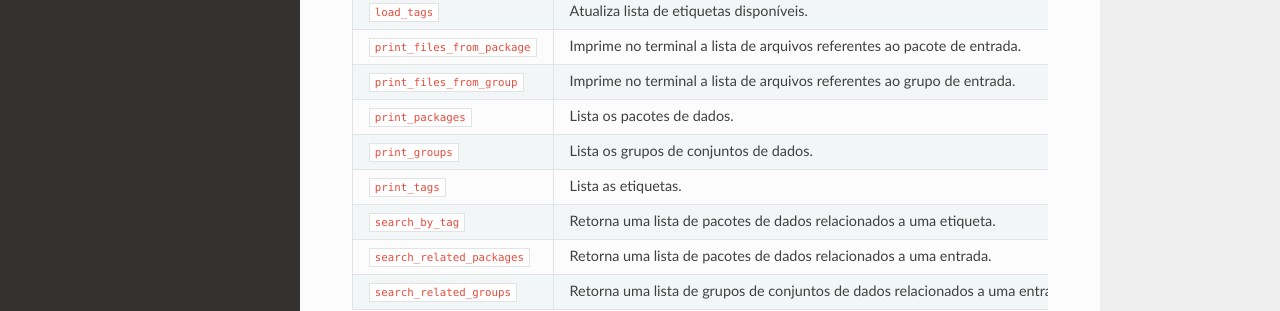
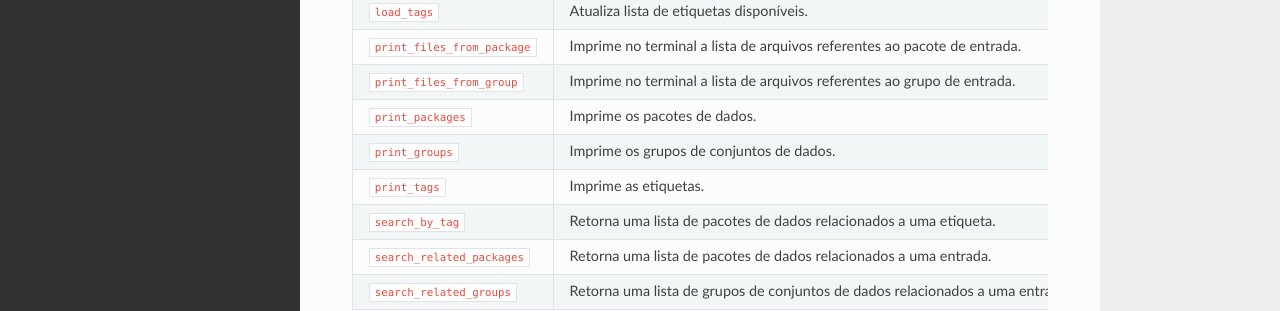
Before and after one commit to odufrn/odufrn-downloader, an MkDocs documentation site: the page built from docs/guia-geral.md, in a window 1280 px wide and 1171 px high. Shown: the part 708-1019 px from the top of the window. Built offline with MkDocs 1.6.1, drawn with Linux system fonts in a browser that asks for light colours; nearby versions of some CDN libraries.

Commit message:
Correção na documentação

```diff
--- a/docs/guia-geral.md
+++ b/docs/guia-geral.md
@@ -21,9 +21,9 @@ Abaixo estão listados os métodos disponíveis no pacote:
 | `load_tags` | Atualiza lista de etiquetas disponíveis. |
 | `print_files_from_package` | Imprime no terminal a lista de arquivos referentes ao pacote de entrada. |
 | `print_files_from_group` | Imprime no terminal a lista de arquivos referentes ao grupo de entrada. |
-| `print_packages` | Lista os pacotes de dados. |
-| `print_groups` | Lista os grupos de conjuntos de dados. |
-| `print_tags` | Lista as etiquetas. |
+| `print_packages` | Imprime os pacotes de dados. |
+| `print_groups` | Imprime os grupos de conjuntos de dados. |
+| `print_tags` | Imprime as etiquetas. |
 | `search_by_tag` | Retorna uma lista de pacotes de dados relacionados a uma etiqueta. |
 | `search_related_packages` | Retorna uma lista de pacotes de dados relacionados a uma entrada. |
 | `search_related_groups` | Retorna uma lista de grupos de conjuntos de dados relacionados a uma entrada. |
```
Also changed, not shown: docs/guia-etiqueta.md (+1 -1 lines), docs/guia-group.md (+1 -1 lines), docs/guia-package.md (+1 -1 lines).
